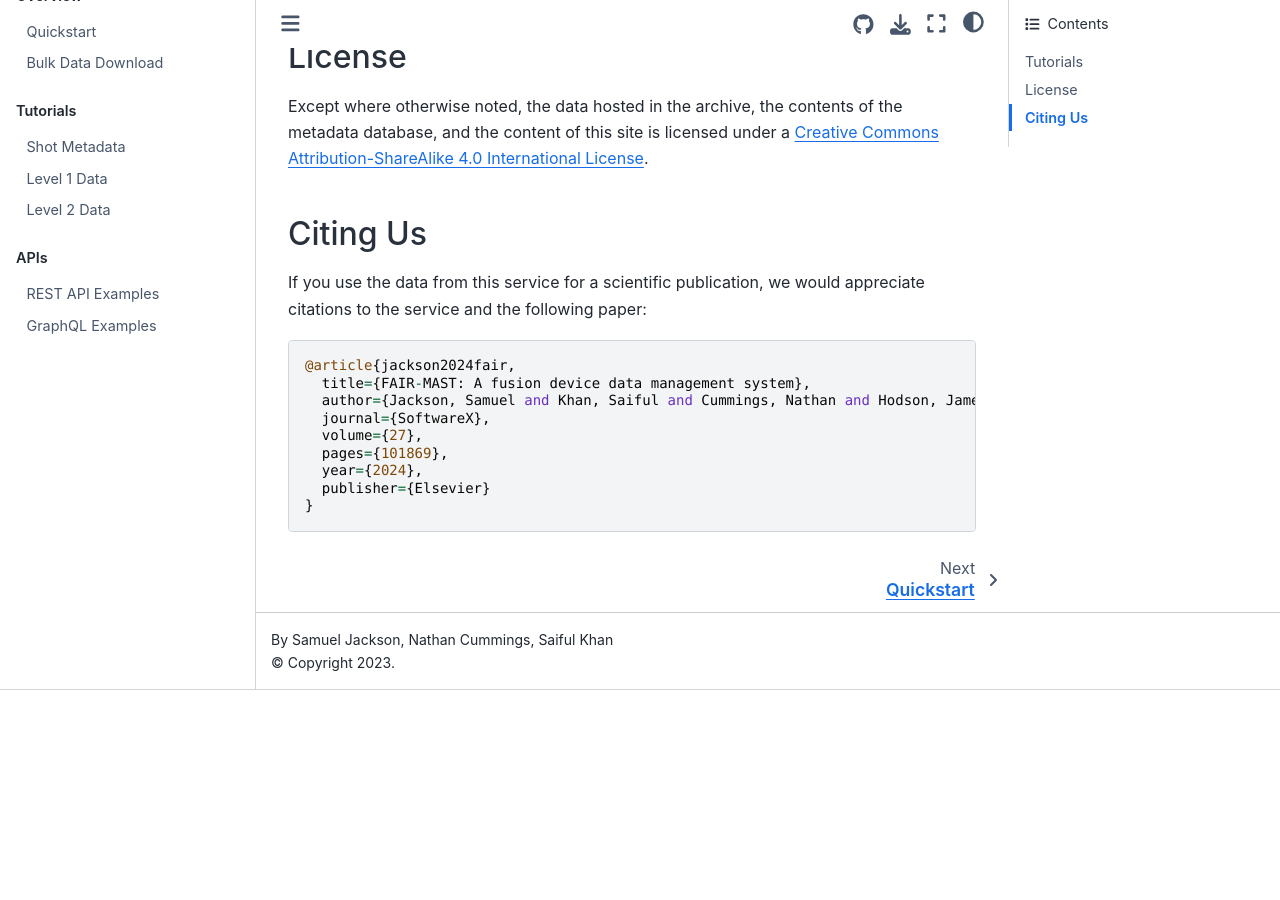
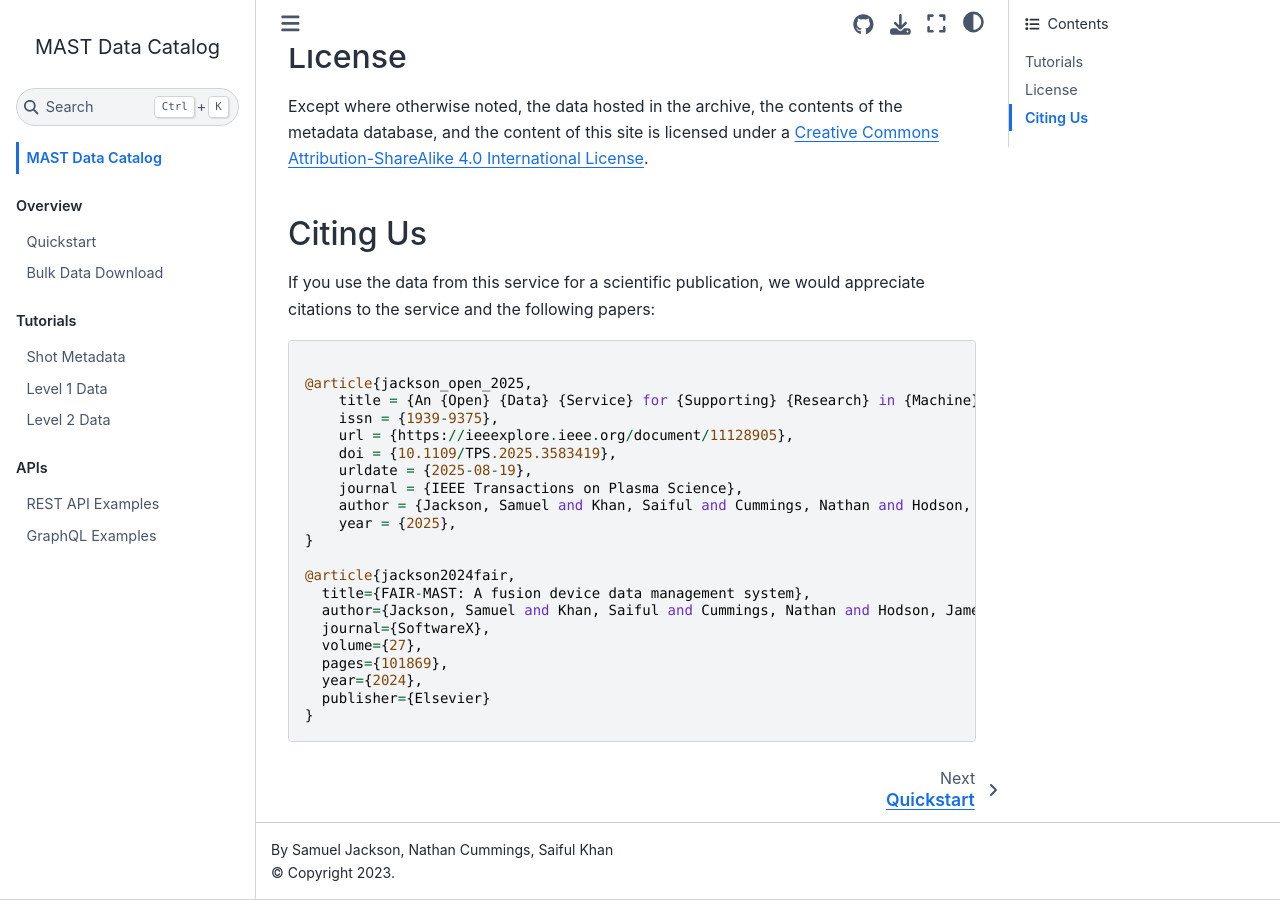
Before and after one commit to ukaea/fair-mast, a Jupyter Book: the page built from docs/index.md, in a window 1280 px wide and 900 px high, scrolled down 917 px. Built offline with Jupyter Book 1.0.4 settings and Sphinx 7.4.7 and the Sphinx Book theme 1.1.4, drawn with Linux system fonts in a browser that asks for light colours; before the commit the page ends 1607 px from its top, so only the background shows below that.

Commit message:
Update README & docs with new paper

````diff
--- a/docs/index.md
+++ b/docs/index.md
@@ -19,9 +19,21 @@
 
 ### Citing Us
 
-If you use the data from this service for a scientific publication, we would appreciate citations to the service and the following paper:
+If you use the data from this service for a scientific publication, we would appreciate citations to the service and the following papers:
 
 ```
+
+@article{jackson_open_2025,
+    title = {An {Open} {Data} {Service} for {Supporting} {Research} in {Machine} {Learning} on {Tokamak} {Data}},
+    issn = {1939-9375},
+    url = {https://ieeexplore.ieee.org/document/11128905},
+    doi = {10.1109/TPS.2025.3583419},
+    urldate = {2025-08-19},
+    journal = {IEEE Transactions on Plasma Science},
+    author = {Jackson, Samuel and Khan, Saiful and Cummings, Nathan and Hodson, James and de Witt, Shaun and Pamela, Stanislas and Akers, Rob and Thiyagalingam, Jeyan},
+    year = {2025},
+}
+
 @article{jackson2024fair,
   title={FAIR-MAST: A fusion device data management system},
   author={Jackson, Samuel and Khan, Saiful and Cummings, Nathan and Hodson, James and de Witt, Shaun and Pamela, Stanislas and Akers, Rob and Thiyagalingam, Jeyan and The MAST Team},
````
Also changed, not shown: README.md (+14 -1 lines).
